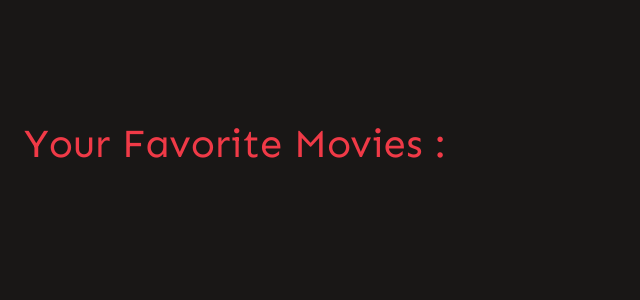
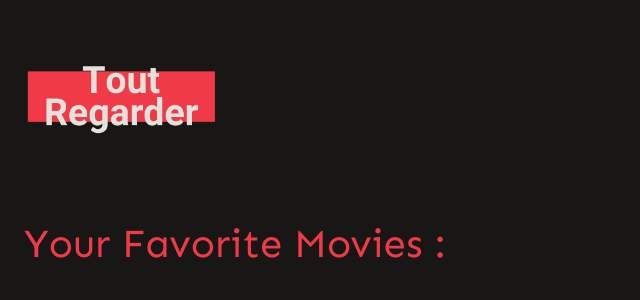
Before and after one commit to fahrisyany/AiChat-webapp, a React (Create React App) app: page /favorites in a window 1280 px wide. Shown: the top 300 px of the page, without its empty margins (0-640 px from the left). Built offline with nearby package versions, Linux system fonts and the light colour scheme.

Commit message:
add logo and update readme

```diff
--- a/src/pages/app/App.scss
+++ b/src/pages/app/App.scss
@@ -9,4 +9,15 @@
   max-width: 1400px;
   padding: 120px 24px;
   margin: auto;
+  position: relative;
+
+  .logo {
+    position: absolute;
+
+    top: 60px;
+    left: 20px;
+    width: 200px;
+    height: auto;
+    cursor: pointer;
+  }
 }
--- a/src/pages/app/App.tsx
+++ b/src/pages/app/App.tsx
@@ -2,15 +2,19 @@ import React from 'react';
 import './App.scss';
 import HomePage from '../home-page/HomePage'
 import FavoritePage from '../favorite-page/FavoritePage'
-import { BrowserRouter as Router, Switch, Route, } from "react-router-dom";
+import { BrowserRouter as Router, Switch, Route, Link } from "react-router-dom";
 import ToastCustom from '../../components/toastCustom/ToastCustom'
 import 'animate.css'
+import logo from '../../images/movie-illustrations/logo.png'
 
 const App: React.FC = () => {
 
   return (
     <Router>
       <div className="App">
+        <Link to="/">
+          <img className='logo' src={logo} alt="movie-poster" />
+        </Link>
         <ToastCustom />
         <Switch>
           <Route exact path="/" component={HomePage} />
--- a/src/pages/favorite-page/FavoriteMovie.scss
+++ b/src/pages/favorite-page/FavoriteMovie.scss
@@ -1,6 +1,7 @@
 @import "../../styles/variables.scss";
 
 .favorite-page {
+    margin-top: 100px;
     h1 {
         color: $fore-color;
     }
```
Also changed, not shown: src/images/movie-illustrations/logo.png (added), 1 other file (tests, documents, lock files or other folders).
